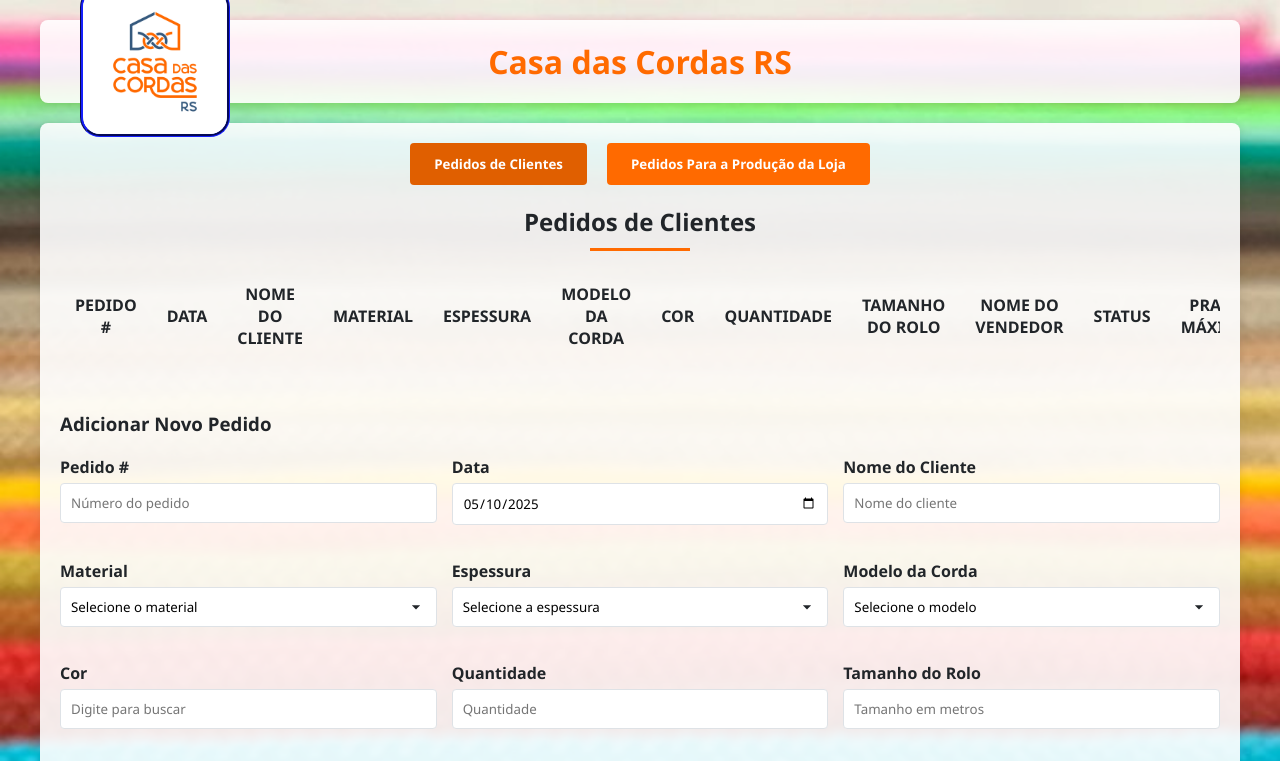
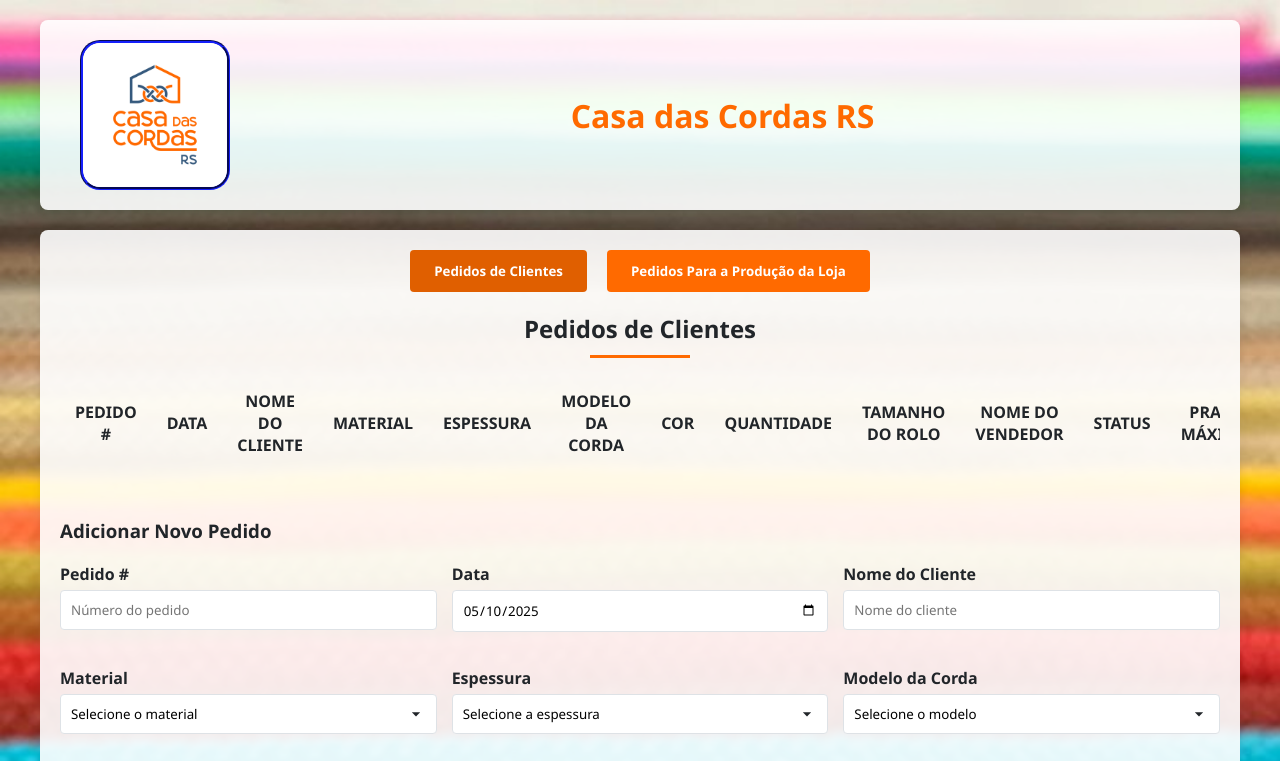
Before and after one commit to Sppalla/PlanilhaReserva, a website with bundled scripts: page index.html in a window 1280 px wide. Shown: the top 761 px of the page. Built offline with nearby package versions, Linux system fonts and the light colour scheme; files whose address does not match are found by name.

Commit message:
voltamos

```diff
--- a/style.css
+++ b/style.css
@@ -42,18 +42,16 @@
 .header-content {
     display: flex;
     align-items: center;
-    justify-content: center; /* Centraliza os elementos horizontalmente */
+    justify-content: space-between; /* Espaça os elementos logo e texto */
     max-width: 1200px;
     margin: 0 auto;
     padding: 0 20px;
-    position: relative; /* Permite posicionar a logo */
 }
 
 .header-logo {
-    position: absolute; /* Posiciona a logo no canto esquerdo */
-    left: 20px; /* Ajusta a distância da logo em relação à borda esquerda */
     width: 150px;
     height: auto;
+    margin-right: 15px;
     border-radius: 20px;
     border-style: groove;
     border-color: #0e15a7;
```
